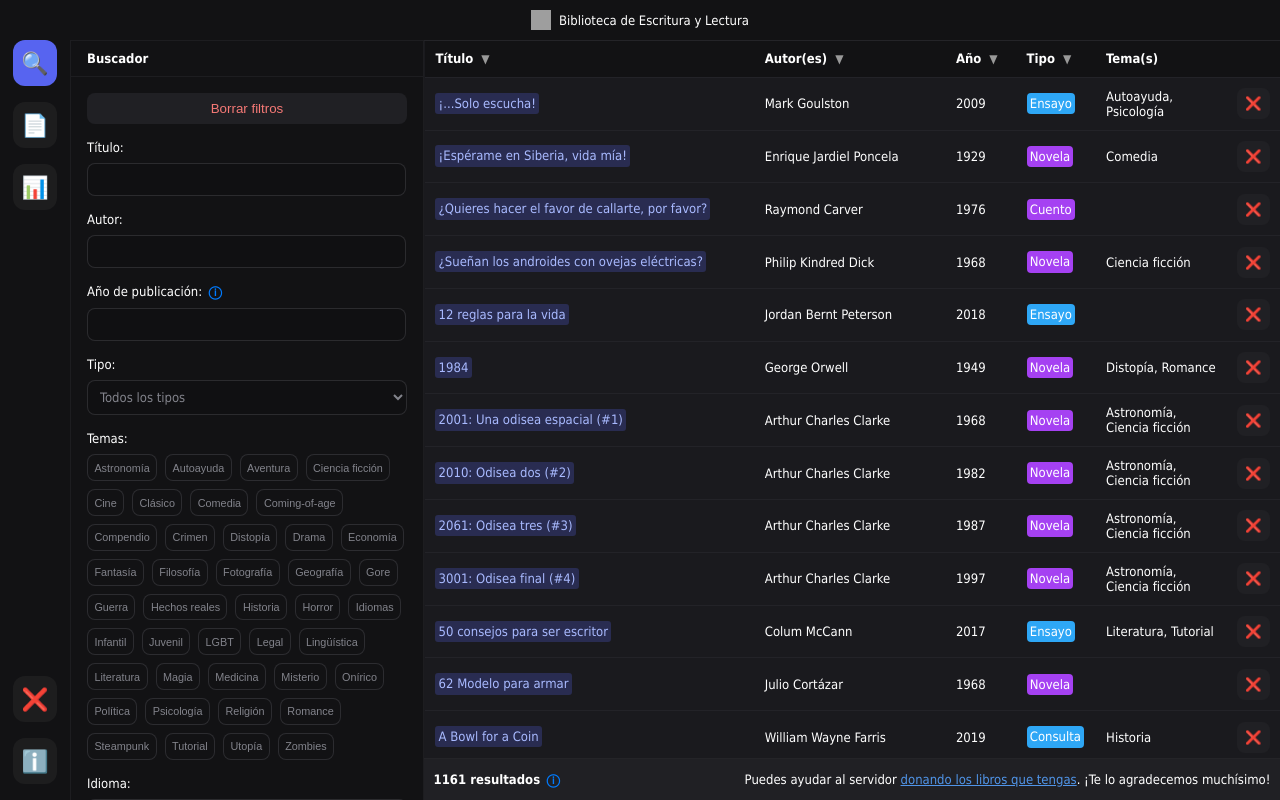
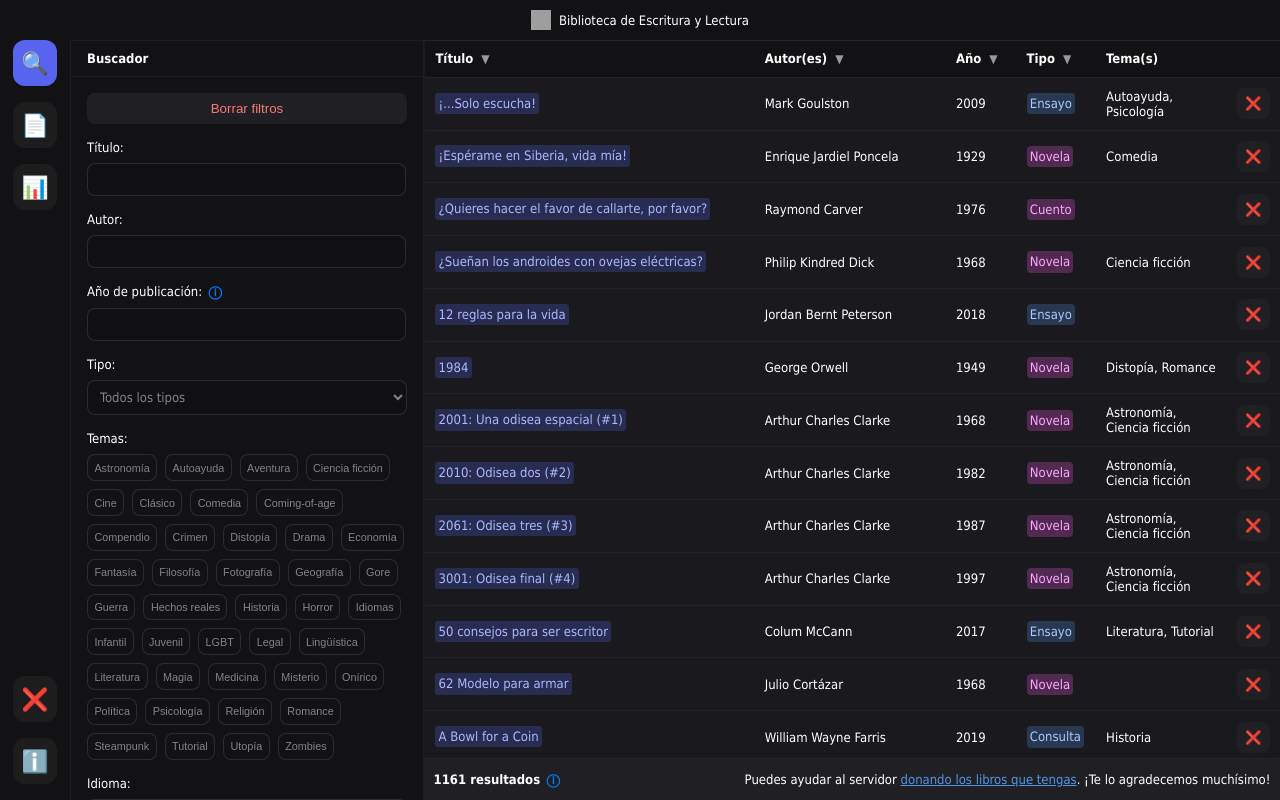
Before and after one commit to EscrituraYLectura/biblioteca, a Next.js app: page /buscador in a window 1280 px wide. Built offline with nearby package versions, Linux system fonts and the light colour scheme; grey boxes are pictures that could not be loaded; a web font is replaced by a local one.

Commit message:
Adjust book type colours

```diff
--- a/components/TableFetch.tsx
+++ b/components/TableFetch.tsx
@@ -397,10 +397,10 @@ export default function TableFetch() {
                         {filteredData.length} resultado{filteredData.length !== 1 ? "s" : ""}
                         <TooltipInternal text="ⓘ">
                             <span>
-                                - Los números entre paréntesis indican el orden dentro de la saga.<br/>
-                                - Párate sobre <span className="bs-1">✚</span> para ver otras ediciones del mismo libro.<br/>
-                                - Los libros con <span className={`bs-2 ${filters.Editado === "true" ? "editado-activado" : ""}`} onClick={() => updateFilter("Editado", filters.Editado === "true" ? "" : "true")}>fondo amarillo</span> son ediciones hechas por EyL.<br/>
-                                - Haz clic en <span className="bs-3">✖</span> para reportar información errada o faltante.
+                                · Los números entre paréntesis indican el orden dentro de la saga.<br/>
+                                · Párate sobre <span className="bs-1">✚</span> para ver otras ediciones del mismo libro.<br/>
+                                · Los libros con <span className={`bs-2 ${filters.Editado === "true" ? "editado-activado" : ""}`} onClick={() => updateFilter("Editado", filters.Editado === "true" ? "" : "true")}>fondo amarillo</span> son ediciones hechas por EyL.<br/>
+                                · Haz clic en <span className="bs-3">✖</span> para reportar información errada o faltante.
                             </span>
                         </TooltipInternal>
                     </p>
--- a/styles/global.scss
+++ b/styles/global.scss
@@ -274,15 +274,18 @@ tbody tr {
 }
 
 .estilo-tipo-morado {
-    background-color: #a541f2;
+    background-color: #512951;
+    color: #fca8ff;
 }
 
 .estilo-tipo-azul {
-    background-color: #2ea7f6;
+    background-color: #293851;
+    color: #a8c8ff;
 }
 
 .estilo-tipo-verde {
-    background-color: #95e847;
+    background-color: #3a5129;
+    color: #caffa8;
 }
 
 // TOOLTIP
```
